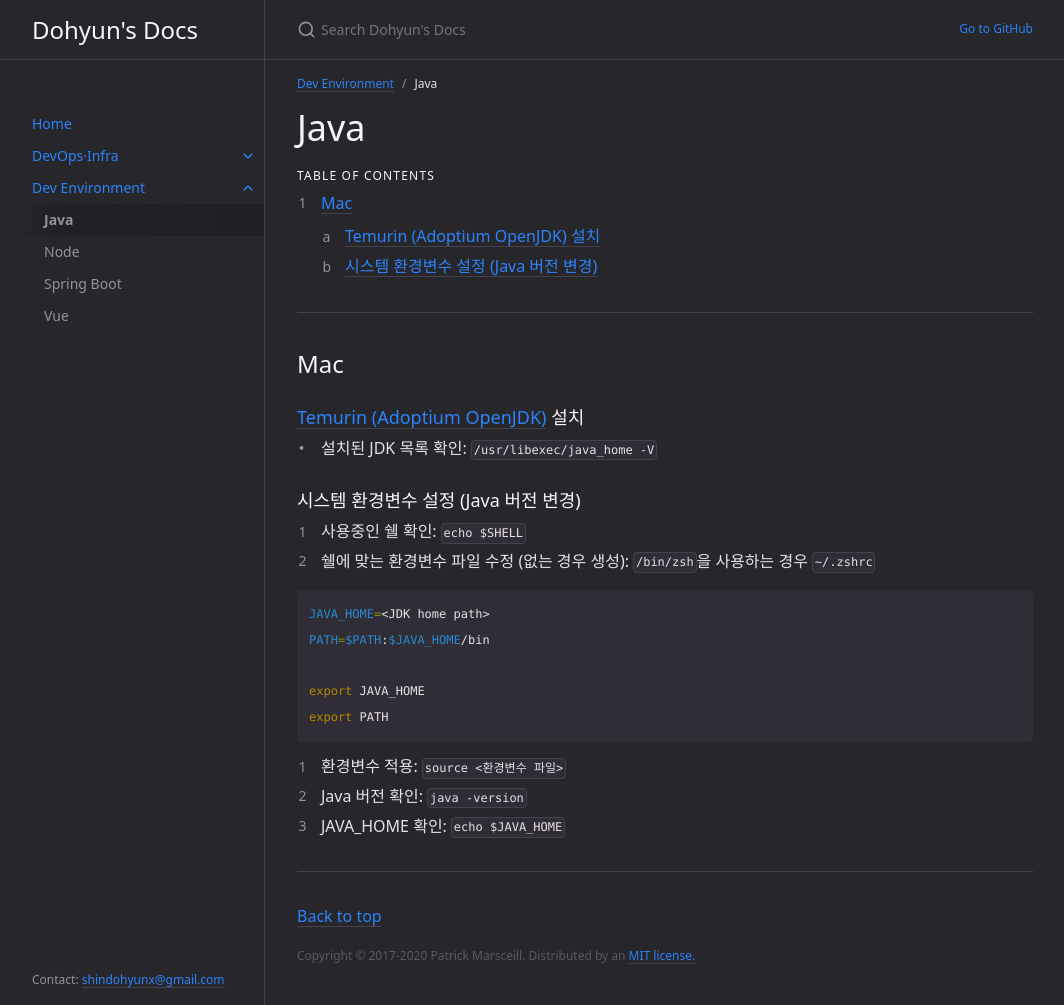
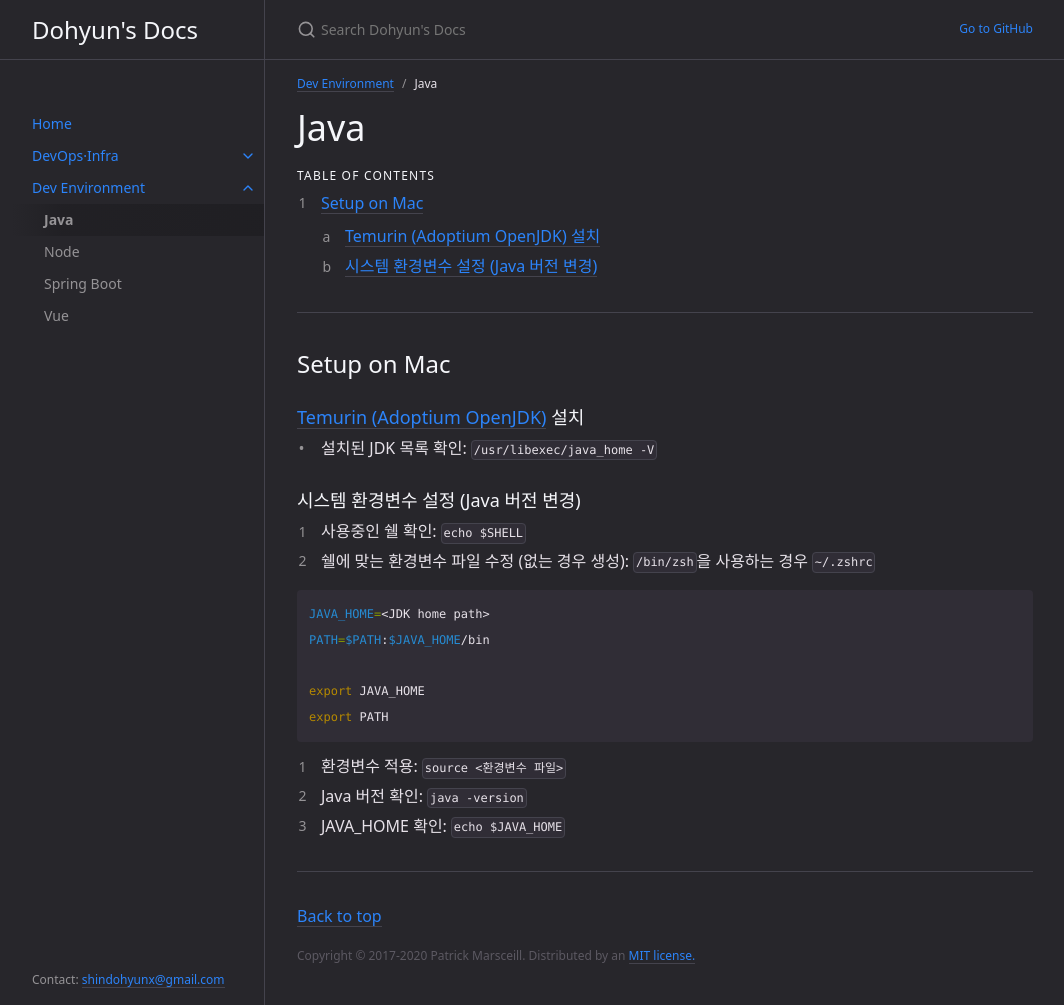
Before and after one commit to shindohyun/shindohyun.github.io, a Jekyll site: the page built from docs/dev-environment/java.md, in a window 1280 px wide and 1005 px high. Shown: the whole window, without its empty margins (107-1171 px from the left). Built offline with Jekyll 4.4.1, drawn with Linux system fonts in a browser that asks for light colours.

Commit message:
[수정] 제목 변경

```diff
--- a/docs/dev-environment/java.md
+++ b/docs/dev-environment/java.md
@@ -17,7 +17,7 @@ nav_order: 1
 
 ---
 
-## Mac
+## Setup on Mac
 
 ### [Temurin (Adoptium OpenJDK)](https://adoptium.net/) 설치
 - 설치된 JDK 목록 확인: `/usr/libexec/java_home -V`
```
